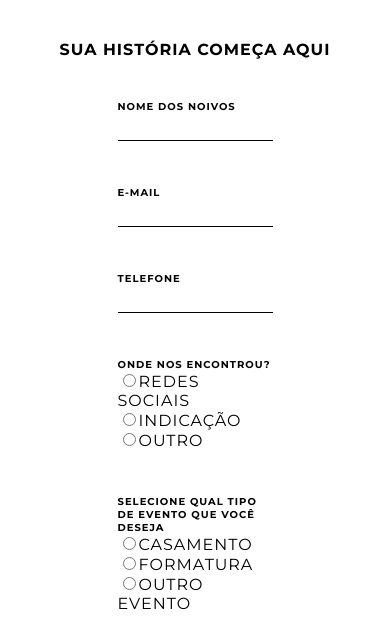
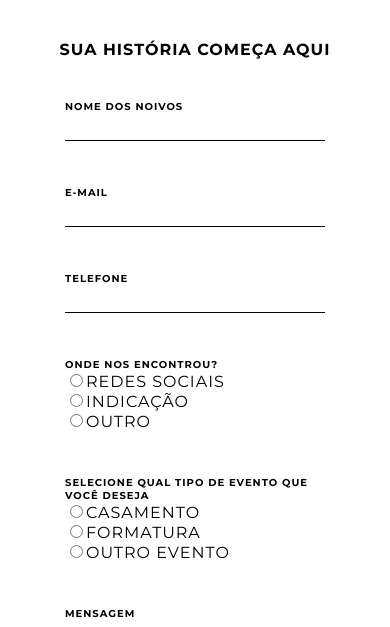
Before and after one commit to krlruan/siteTrabalhoIfpr, a plain HTML site: page contato.html in a window 390 px wide. Shown: the part 442-1069 px from the top of the page. Drawn offline with Linux system fonts and the light colour scheme.

Commit message:
Update body.css

```diff
--- a/assets/css/body.css
+++ b/assets/css/body.css
@@ -76,7 +76,7 @@ footer {
     height: auto;
   }
   .div-contato form {
-    width: 50% !important;
+    width: 80% !important;
   }
   .perguntas {
     display: flex !important;
```
